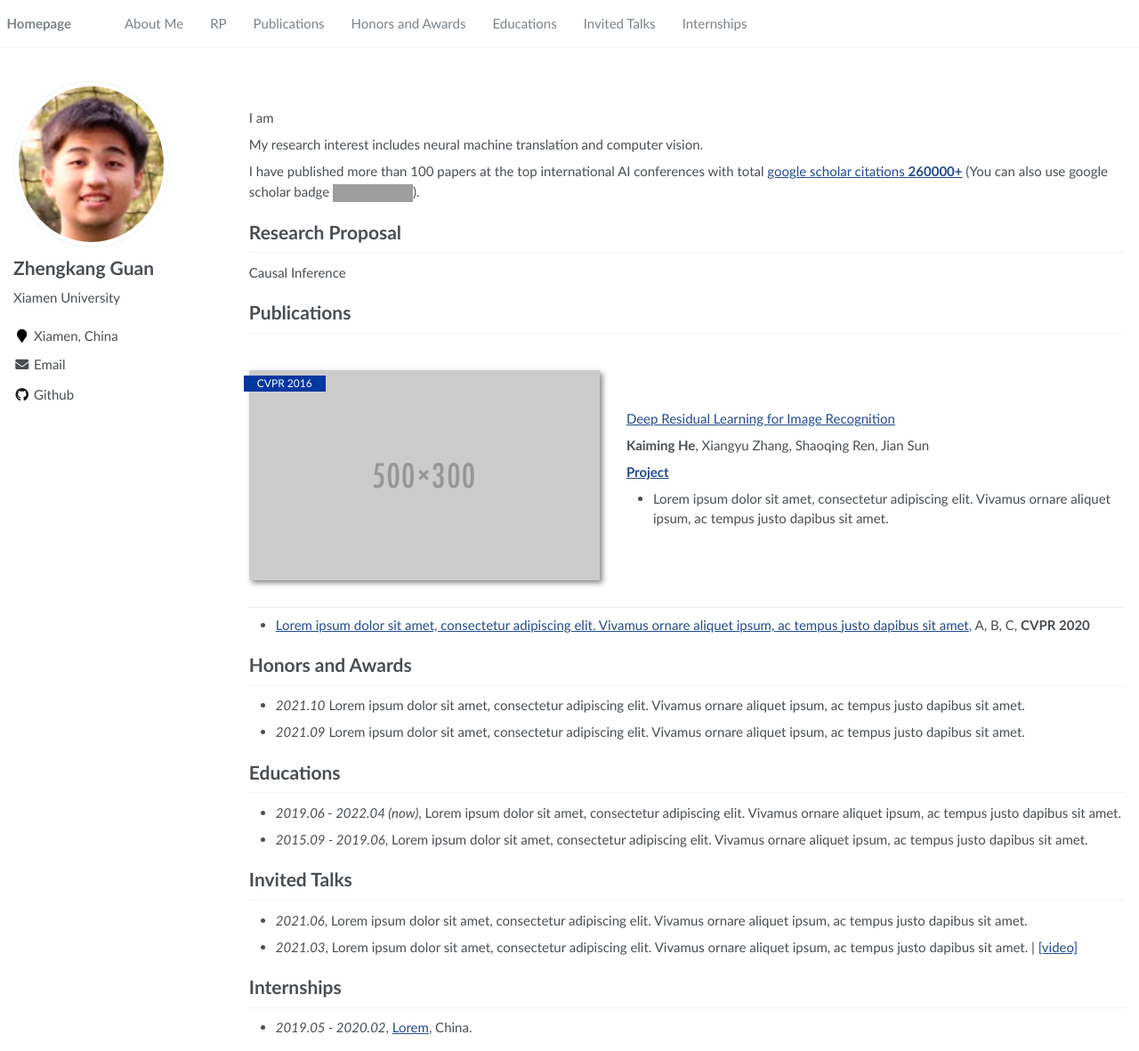
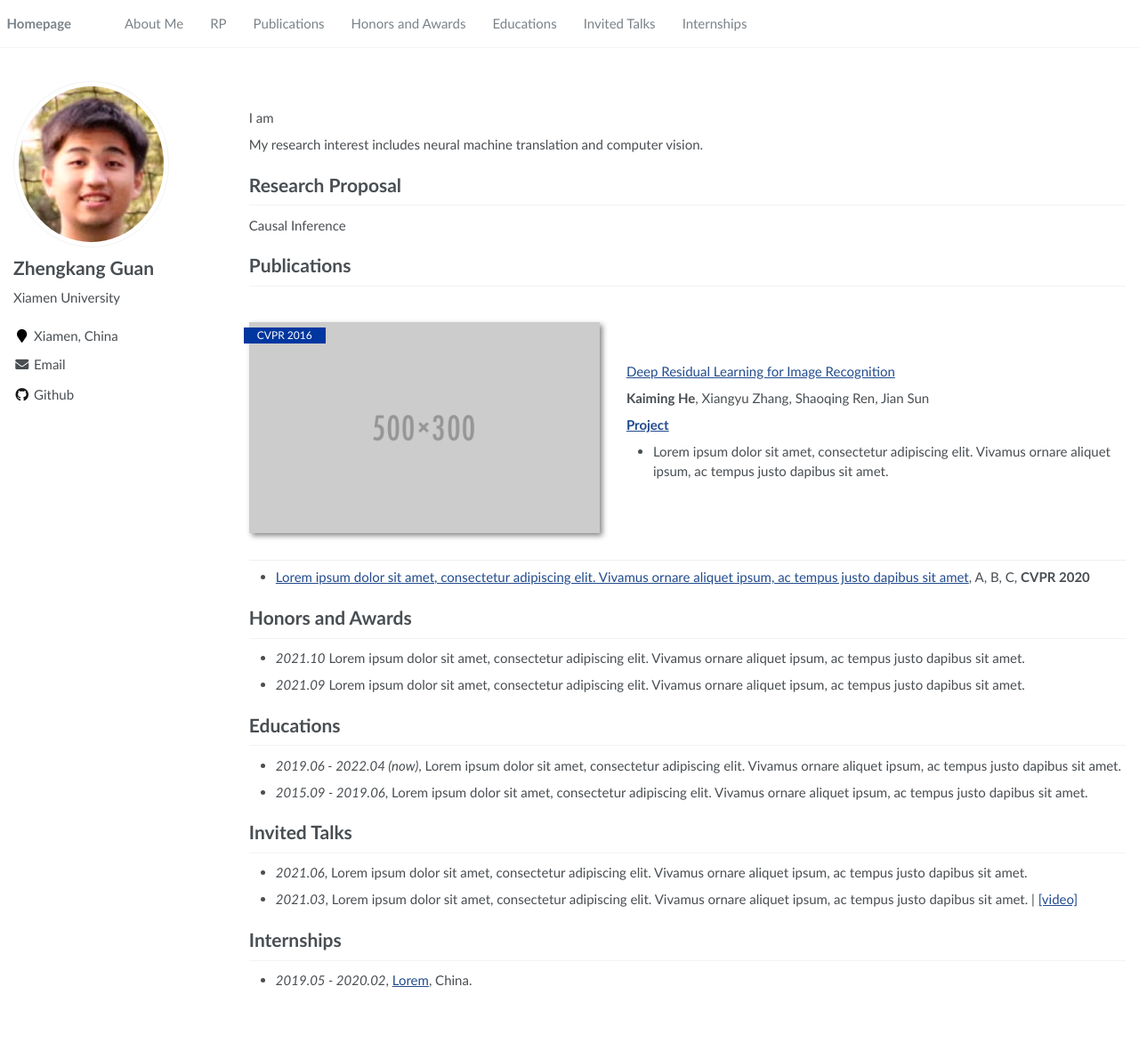
Before and after one commit to GuanZhengkang/guanzhengkang.github.io, a Jekyll site: the page built from _pages/about.md, in a window 1280 px wide and 1181 px high. Shown: the whole window at 89% size. Built offline with Jekyll 4.4.1, drawn with Linux system fonts in a browser that asks for light colours; grey boxes are pictures that could not be loaded.

Commit message:
Update about.md

```diff
--- a/_pages/about.md
+++ b/_pages/about.md
@@ -22,8 +22,6 @@ redirect_from:
 I am
 
 My research interest includes neural machine translation and computer vision.
-
-I have published more than 100 papers at the top international AI conferences with total <a href='https://scholar.google.com/citations?user=DhtAFkwAAAAJ'>google scholar citations <strong><span id='total_cit'>260000+</span></strong></a> (You can also use google scholar badge <a href='https://scholar.google.com/citations?user=DhtAFkwAAAAJ'><img src="https://img.shields.io/endpoint?url={{ url | url_encode }}&logo=Google%20Scholar&labelColor=f6f6f6&color=9cf&style=flat&label=citations"></a>).
 
 # Research Proposal
 
```
